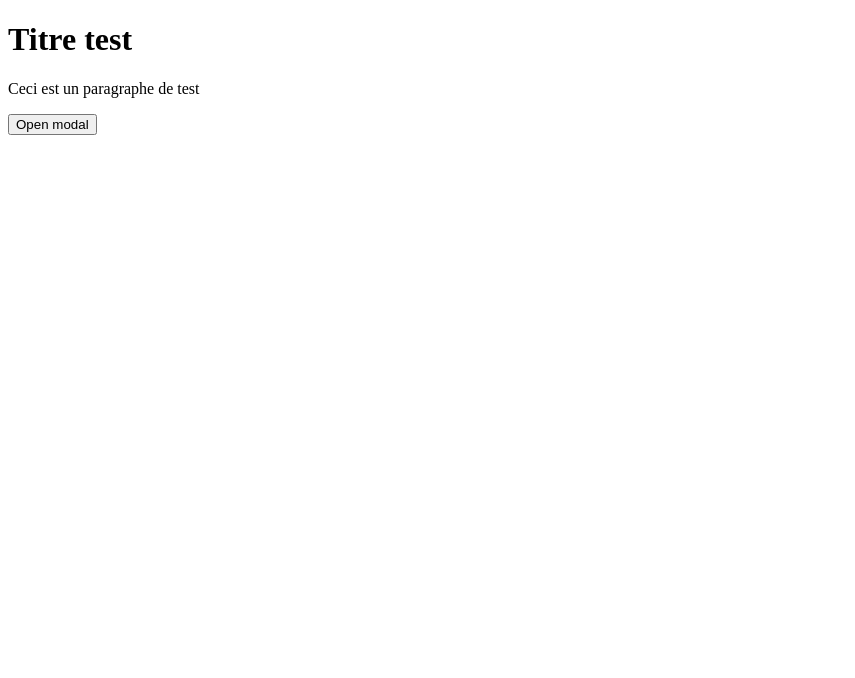
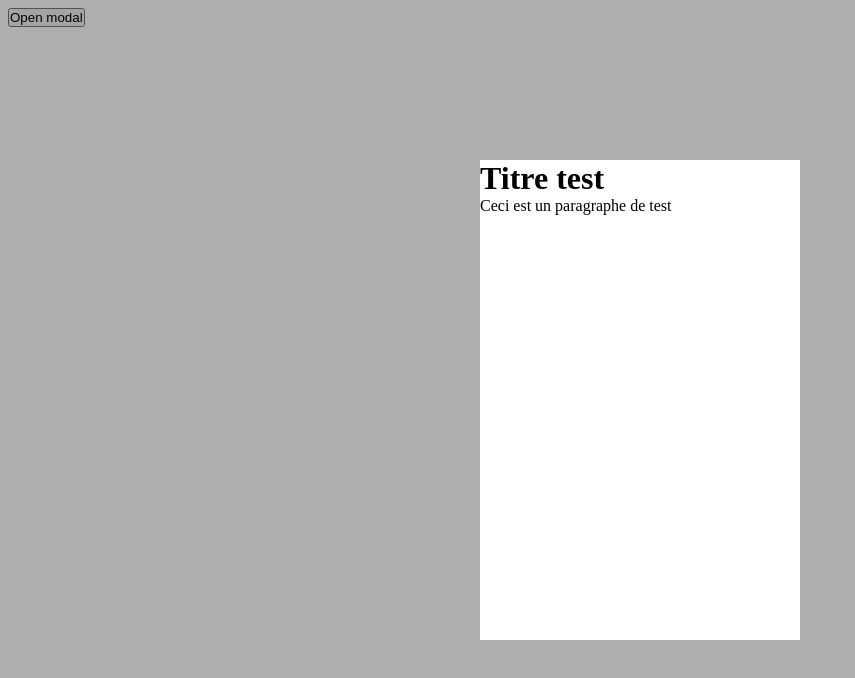
Before and after one commit to floriansimunek/react-modal, a React (Vite) app: page / in a window 1280 px wide. Shown: the top 678 px of the page, without its empty margins (0-855 px from the left). Built offline with nearby package versions, Linux system fonts and the light colour scheme.

Commit message:
💄 Add CSS

```diff
--- /dev/null
+++ b/src/components/Dialog/index.scss
@@ -0,0 +1,20 @@
+.modal {
+  .modal--container {
+    background: #00000050;
+    position: absolute;
+    top: 0;
+    right: 0;
+    bottom: 0;
+    left: 0;
+  }
+
+  .modal--dialog {
+    position: absolute;
+    top: 50%;
+    left: 50%;
+    transform: translate(-50%, -50%);
+    background: white;
+    width: 25vw;
+    height: 60vh;
+  }
+}
--- a/src/components/Dialog/index.tsx
+++ b/src/components/Dialog/index.tsx
@@ -1,7 +1,12 @@
 import { DialogProps } from '@types';
+import './index.scss';
 
 const Dialog: React.FC<DialogProps> = ({ children }) => {
-  return <div className="modal--dialog">{children}</div>;
+  return (
+    <div className="modal--container">
+      <div className="modal--dialog">{children}</div>
+    </div>
+  );
 };
 
 export default Dialog;
--- /dev/null
+++ b/src/components/Modal/index.scss
@@ -0,0 +1,7 @@
+.modal {
+  * {
+    margin: 0;
+    padding: 0;
+    box-sizing: border-box;
+  }
+}
--- a/src/components/Modal/index.tsx
+++ b/src/components/Modal/index.tsx
@@ -2,6 +2,7 @@ import Button from '@components/Button';
 import Dialog from '@components/Dialog';
 import { ModalProps } from '@types';
 import { useState } from 'react';
+import './index.scss';
 
 const Modal: React.FC<ModalProps> = ({ children }) => {
   const [isOpen, setIsOpen] = useState<boolean>(false);
```
